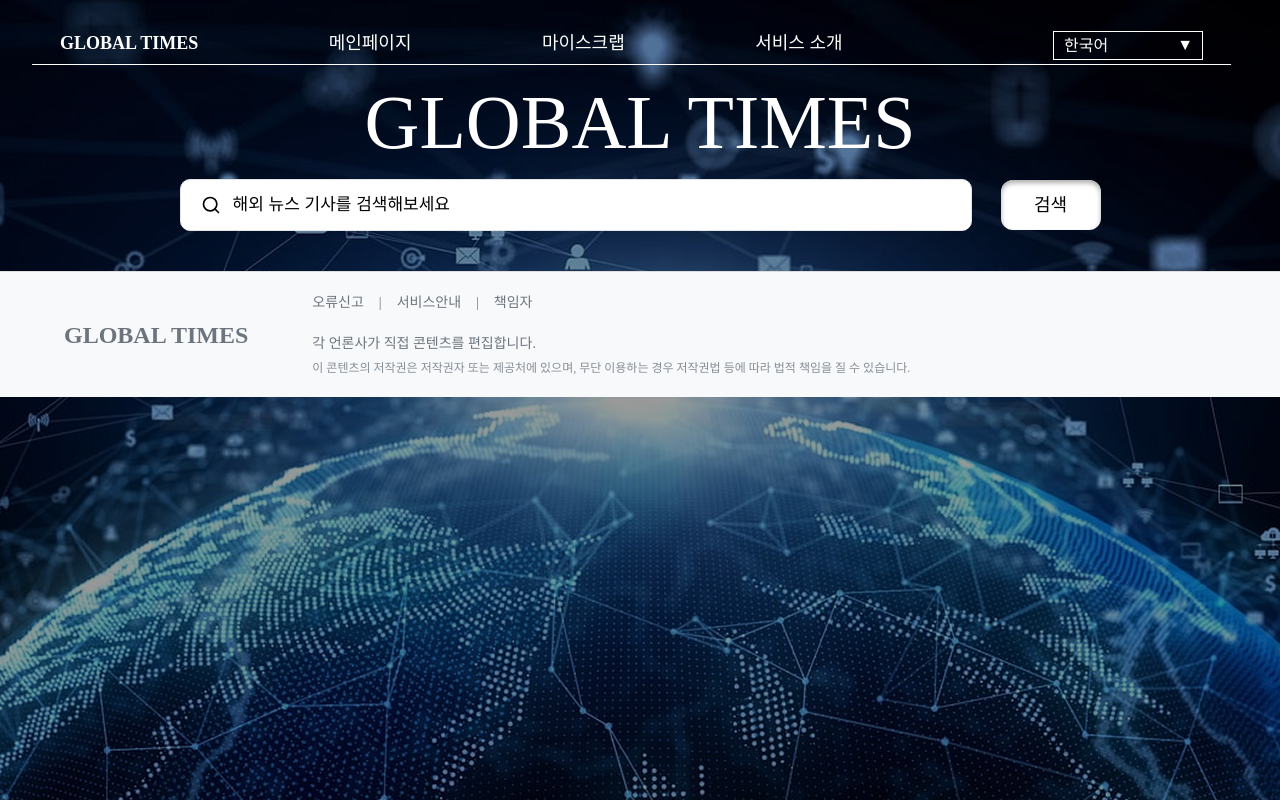
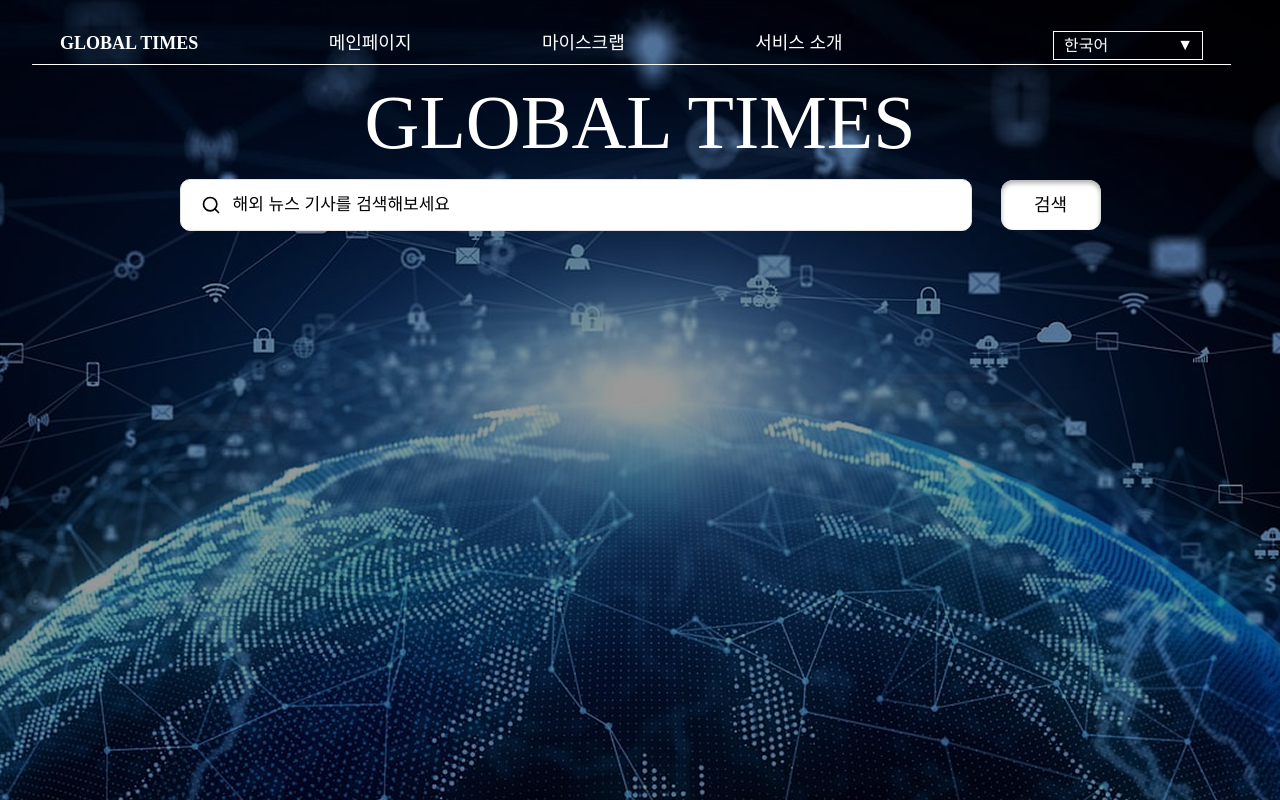
Before and after one commit to SKU-GlobalTimes/GlobalTimes_FE, a React (Vite) app in the folder FrontEnd/: page / in a window 1280 px wide. Built offline with nearby package versions, Linux system fonts and the light colour scheme.

Commit message:
🎨Design : url이 /일때 footer안뜨도록 변경

```diff
--- a/FrontEnd/src/layouts/MainLayout.jsx
+++ b/FrontEnd/src/layouts/MainLayout.jsx
@@ -10,6 +10,7 @@ export default function MainLayout() {
   const location = useLocation();
 
   const isLandingPage = location.pathname === "/" || location.pathname === "";
+  const isFooterVisible = location.pathname !== "/"; // /일 때 footer 숨기기
 
   return (
     <div
@@ -19,7 +20,7 @@ export default function MainLayout() {
     >
       <Header />
       <Outlet />
-      <Footer />
+      {isFooterVisible && <Footer />}
     </div>
   );
 }
```
